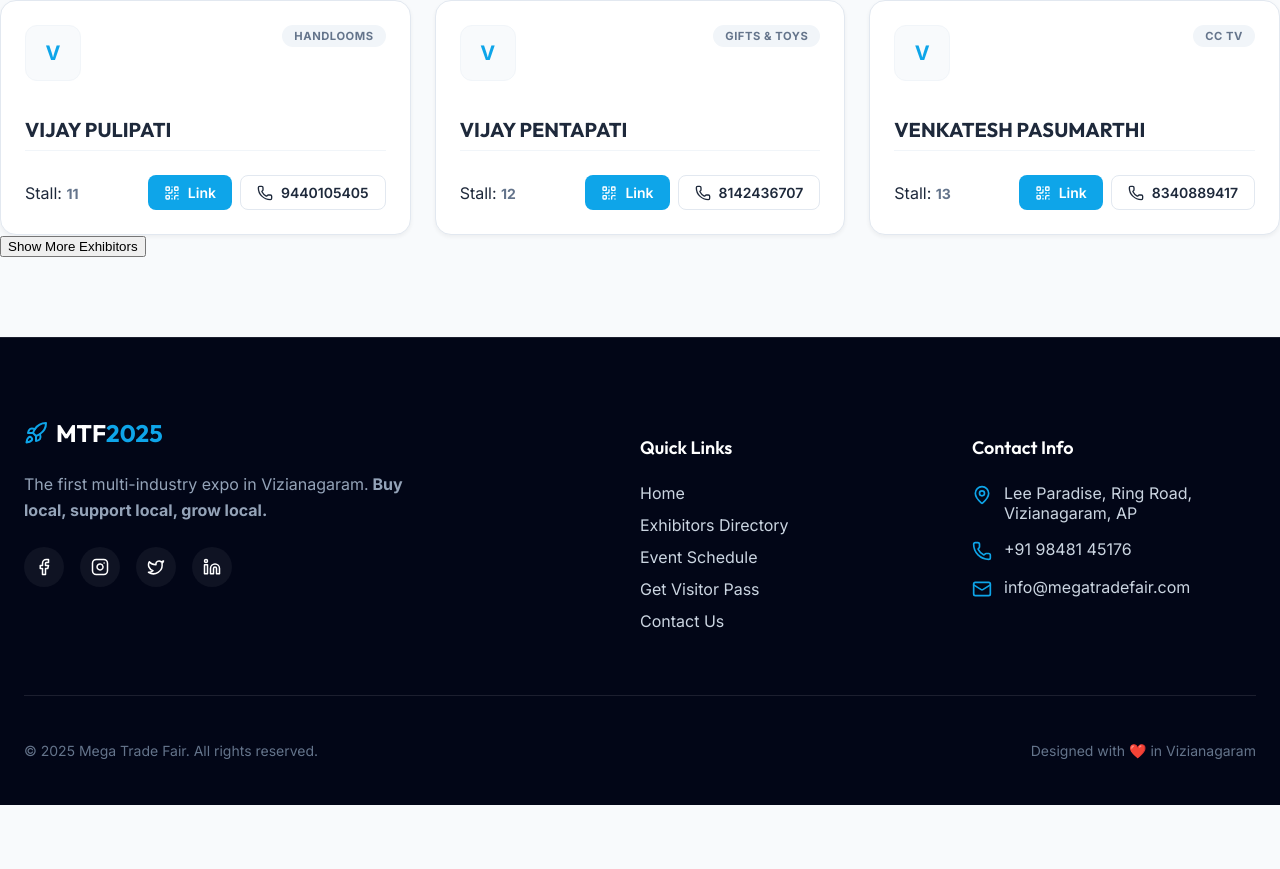
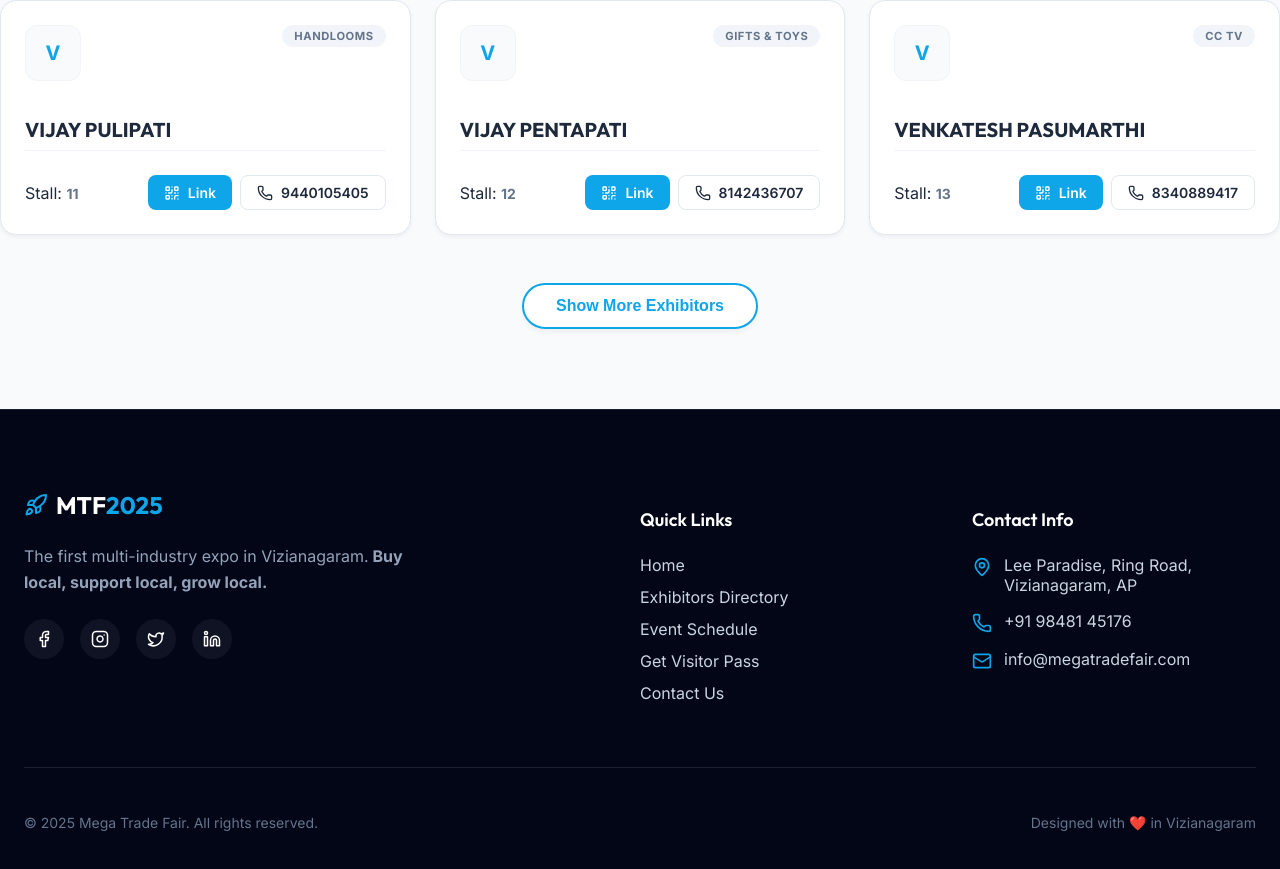
Before and after one commit to karnamvenkatachaitanya/MTF2025, a React (Vite) app in the folder frontend/: page /exhibitors in a window 1280 px wide. Shown: the part 1147-2016 px from the top of the page. Before the commit the page ends 1952 px from the top, so only its background shows below. Built offline with nearby package versions, Linux system fonts and the light colour scheme.

Commit message:
Update CSS for Show More button in Exhibitors page

```diff
--- a/frontend/src/pages/Exhibitors.css
+++ b/frontend/src/pages/Exhibitors.css
@@ -282,3 +282,29 @@
     display: flex;
     gap: 0.5rem;
 }
+
+/* Load More Button */
+.load-more-container {
+    text-align: center;
+    margin-top: 3rem;
+}
+
+.btn-load-more {
+    padding: 0.75rem 2rem;
+    background-color: white;
+    border: 2px solid var(--color-secondary);
+    color: var(--color-secondary);
+    font-size: 1rem;
+    font-weight: 600;
+    border-radius: 9999px;
+    cursor: pointer;
+    transition: all 0.2s;
+    box-shadow: 0 4px 6px -1px rgba(0, 0, 0, 0.05);
+}
+
+.btn-load-more:hover {
+    background-color: var(--color-secondary);
+    color: white;
+    transform: translateY(-2px);
+    box-shadow: 0 10px 15px -3px rgba(0, 0, 0, 0.1);
+}
--- a/frontend/src/pages/Exhibitors.jsx
+++ b/frontend/src/pages/Exhibitors.jsx
@@ -183,10 +183,10 @@ const Exhibitors = () => {
                         </div>
 
                         {visibleCount < filteredExhibitors.length && (
-                            <div className="text-center mt-12">
+                            <div className="load-more-container">
                                 <button
                                     onClick={handleLoadMore}
-                                    className="px-8 py-3 bg-white border border-slate-200 text-slate-700 font-semibold rounded-full hover:bg-slate-50 transition-colors shadow-sm"
+                                    className="btn-load-more"
                                 >
                                     Show More Exhibitors
                                 </button>
```
